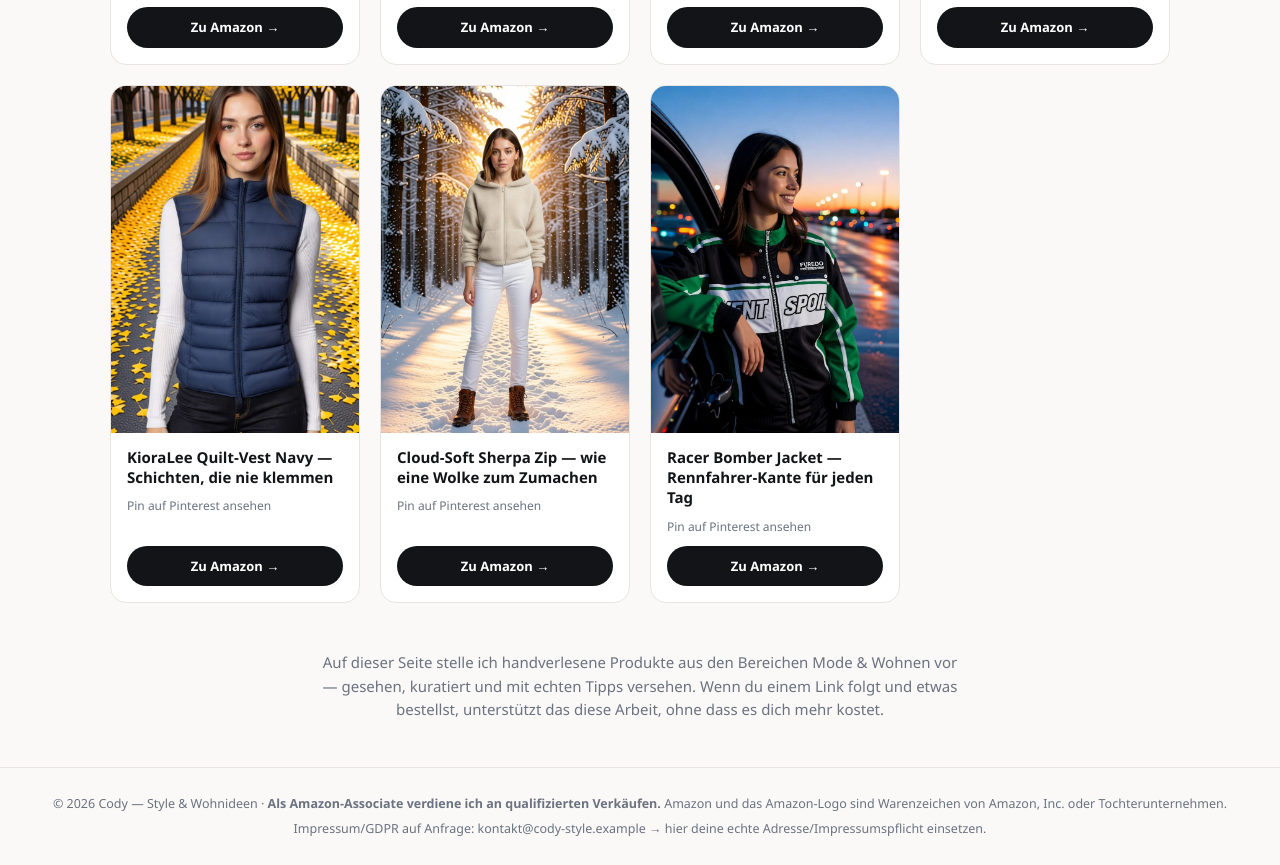
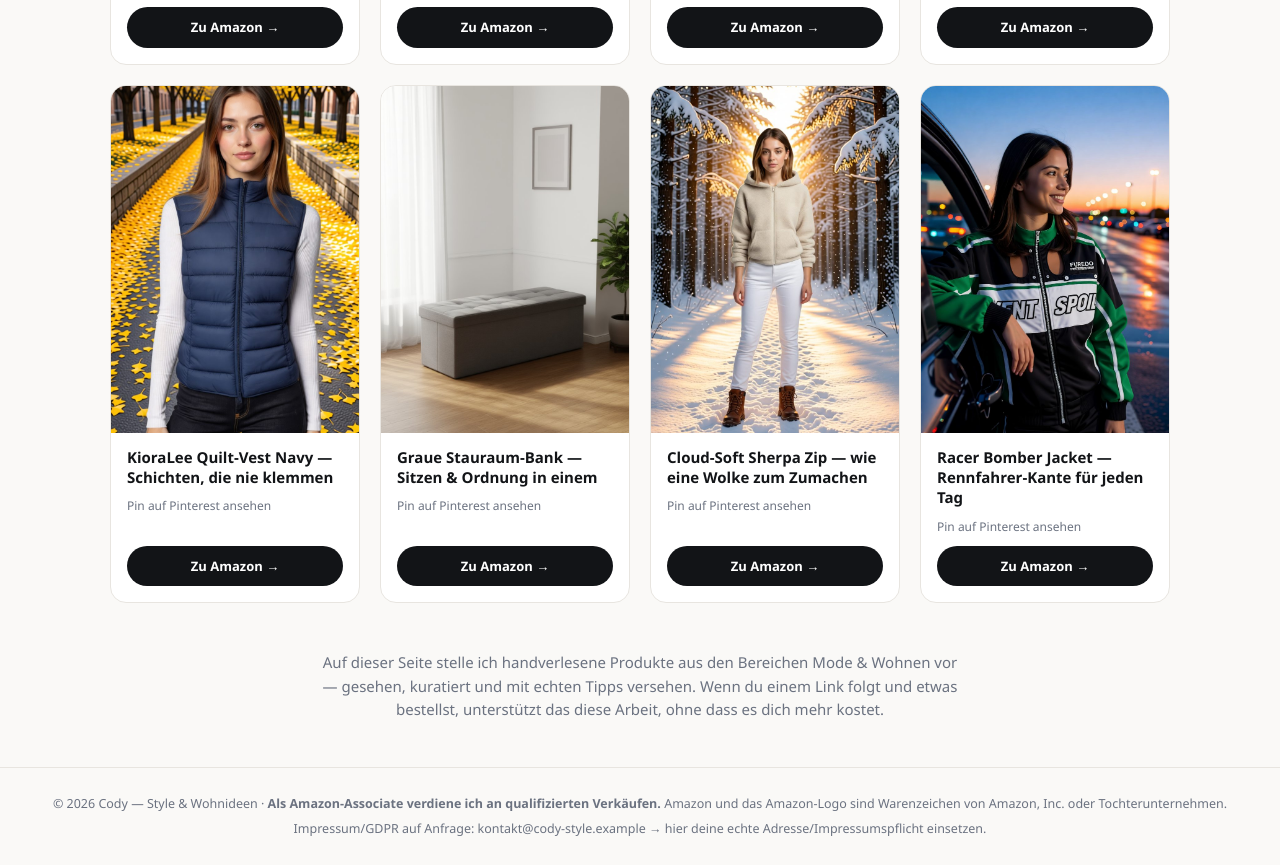
Before and after one commit to Openhabjamaica/cody-style-landing, a plain HTML site: page index.html in a window 1280 px wide. Shown: the part 875-1740 px from the top of the page. Drawn offline with Linux system fonts and the light colour scheme.

Commit message:
Stauraum-Bank B01CQH35CE als Karte ergaenzt (Pin 2)

```diff
--- a/index.html
+++ b/index.html
@@ -99,6 +99,14 @@
       </div>
     </div>
     <div class="card">
+      <img src="img/B01CQH35CE.jpg" alt="Stauraum-Bank mit Knopfheftung" loading="lazy">
+      <div class="body">
+        <h3>Graue Stauraum-Bank — Sitzen &amp; Ordnung in einem</h3>
+        <a class="pin" href="https://de.pinterest.com/michaelhudy1987/wohnideen-stauraum/" rel="noopener">Pin auf Pinterest ansehen</a>
+        <a class="buy" href="https://www.amazon.de/dp/B01CQH35CE?tag=codystyle-21" rel="sponsored nofollow noopener">Zu Amazon →</a>
+      </div>
+    </div>
+    <div class="card">
       <img src="img/B0HJH77MGL.jpg" alt="Cloud-Soft Sherpa Zip" loading="lazy">
       <div class="body">
         <h3>Cloud-Soft Sherpa Zip — wie eine Wolke zum Zumachen</h3>
```
Also changed, not shown: img/B01CQH35CE.jpg (added).
